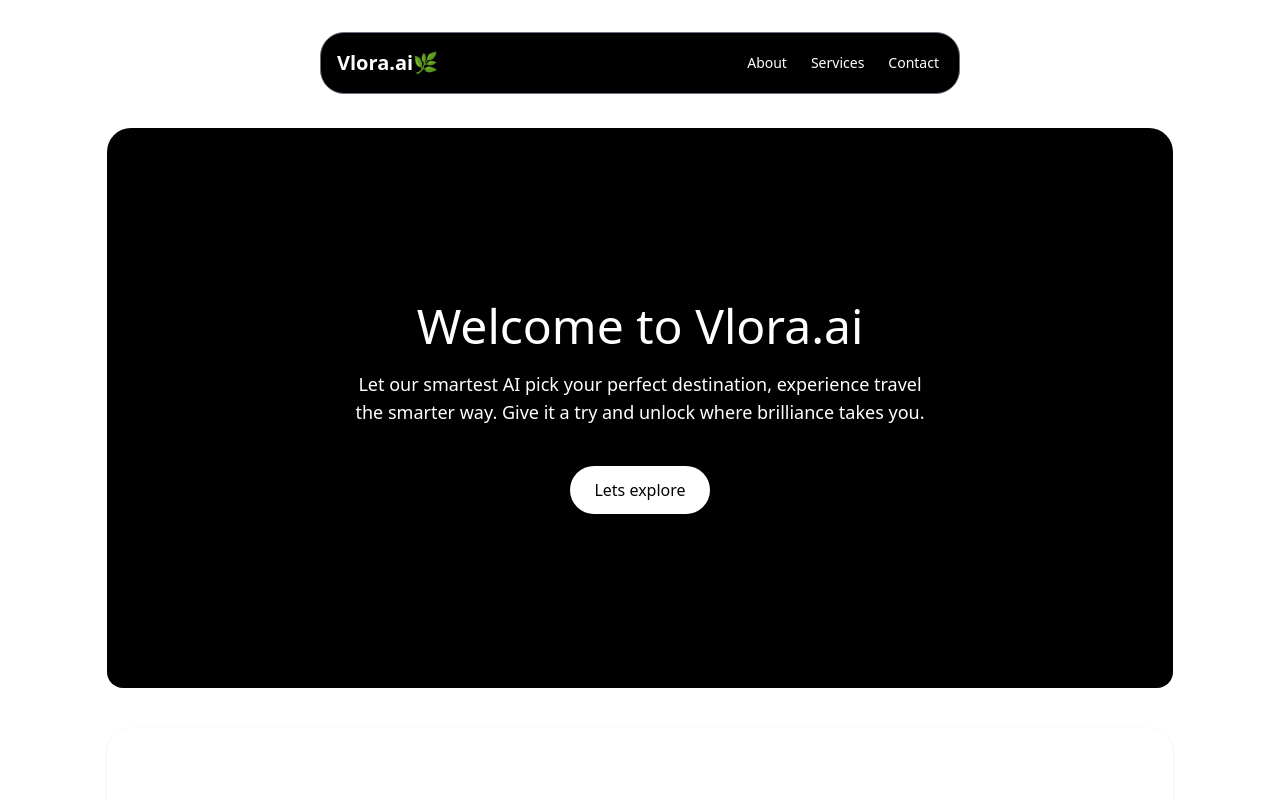
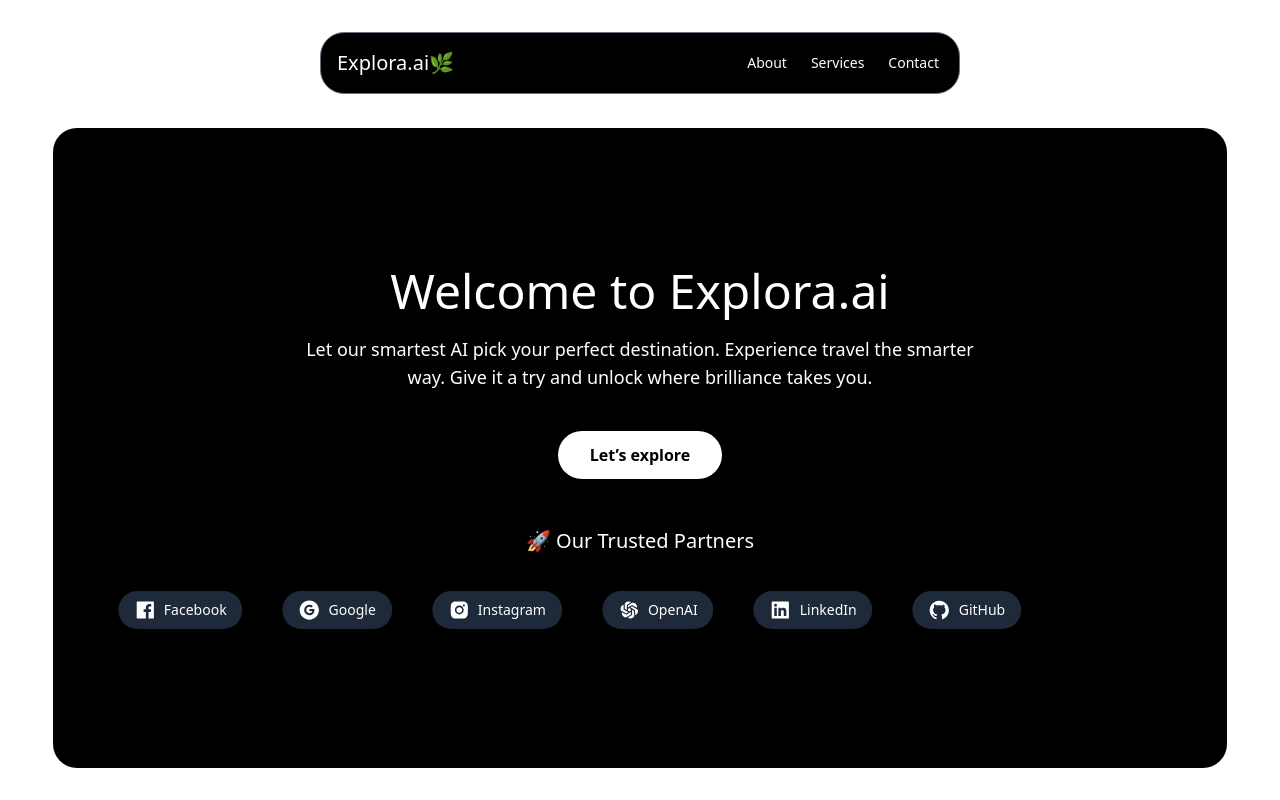
Before and after one commit to jenasuraj/Explora, a Next.js app: page / in a window 1280 px wide. Shown: the top 800 px of the page. Built offline with nearby package versions, Linux system fonts and the light colour scheme.

Commit message:
(style): ui enhancements got better in /components/home

```diff
--- a/app/globals.css
+++ b/app/globals.css
@@ -1 +1,15 @@
 @import "tailwindcss";
+
+
+@keyframes scroll-left-to-right {
+  0% {
+    transform: translateX(-100%);
+  }
+  100% {
+    transform: translateX(100%);
+  }
+}
+
+.animate-scroll-x {
+  animation: scroll-left-to-right 20s linear infinite;
+}
--- a/components/Navbar.jsx
+++ b/components/Navbar.jsx
@@ -14,8 +14,9 @@ const pathname = usePathname()
 
   return (
     <>
-   <Link href="/"><ul className="text-xl font-bold ml-2">Vlora.ai🌿</ul></Link>
-              <button
+   <Link href="/">
+   <ul className="text-xl  ml-2">Explora.ai🌿</ul></Link>
+            <button
                 className="md:hidden text-white text-2xl mr-2"
                 onClick={() => setIsOpen(!isOpen)}>
                 ☰
--- a/components/home/Section1.jsx
+++ b/components/home/Section1.jsx
@@ -1,38 +1,77 @@
-"use client"
+"use client";
 
-import React from 'react'
-import Link from 'next/link'
-import { useEffect } from 'react';
-import AOS from 'aos';
-import 'aos/dist/aos.css';
+import React, { useEffect, useState } from "react";
+import Link from "next/link";
+import AOS from "aos";
+import "aos/dist/aos.css";
+
+import {
+  AiFillApple,
+  AiFillAppstore,
+  AiFillChrome,
+  AiFillFacebook,
+  AiFillGoogleCircle,
+  AiFillInstagram,
+  AiFillOpenAI,
+  AiFillLinkedin,
+  AiFillGithub,
+} from "react-icons/ai";
 
 const Section1 = () => {
+  const [companyLogo] = useState([
+    { logo: AiFillApple, name: "Apple" },
+    { logo: AiFillAppstore, name: "Microsoft" },
+    { logo: AiFillChrome, name: "Chrome" },
+    { logo: AiFillFacebook, name: "Facebook" },
+    { logo: AiFillGoogleCircle, name: "Google" },
+    { logo: AiFillInstagram, name: "Instagram" },
+    { logo: AiFillOpenAI, name: "OpenAI" },
+    { logo: AiFillLinkedin, name: "LinkedIn" },
+    { logo: AiFillGithub, name: "GitHub" },
+  ]);
+
   useEffect(() => {
-    AOS.init({
-      duration: 1000,
-      once: true,
-    });
+    AOS.init({ duration: 1000, once: true });
   }, []);
 
   return (
-   <>
-         <section className=" p-6 min-h-[70vh] bg-black w-5/6 rounded-t-3xl flex justify-center items-center rounded-b-2xl mx-auto" data-aos="zoom-out">
-        <header className="text-white flex items-center justify-center flex-col text-center">
-          <h1 className="text-5xl">Welcome to Vlora.ai</h1>
-          <p className="text-lg mt-5 max-w-xl">
-            Let our smartest AI pick your perfect destination, experience travel the smarter way.
-            Give it a try and unlock where brilliance takes you.
+    <section
+      className="p-10 min-h-[80vh] bg-black w-11/12 max-w-7xl mx-auto rounded-3xl flex flex-col justify-center items-center"
+      data-aos="zoom-out"
+    >
+      {/* Heading */}
+      <header className="text-white text-center mb-12">
+        <h1 className="text-5xl ">Welcome to Explora.ai</h1>
+        <p className="text-lg mt-5 max-w-2xl mx-auto">
+          Let our smartest AI pick your perfect destination. Experience travel
+          the smarter way. Give it a try and unlock where brilliance takes you.
         </p>
         <Link href="/operation">
-            <button className="mt-10 px-6 py-3 bg-white text-black rounded-full cursor-pointer hover:bg-gray-500 transition-all hover:text-white">
-              Lets explore
+          <button className="mt-10 px-8 py-3 bg-white text-black font-semibold rounded-full cursor-pointer hover:bg-gray-600 hover:text-white transition-all duration-300">
+            Let’s explore
           </button>
         </Link>
       </header>
+
+      {/* Partners title */}
+      <p className="text-white text-xl font-medium mb-4">🚀 Our Trusted Partners</p>
+
+      {/* Animated Logo Strip */}
+      <div className="w-full overflow-hidden">
+        <div className="flex gap-6 whitespace-nowrap animate-scroll-x">
+          {companyLogo.map((item, index) => (
+            <div
+              key={index}
+              className="flex mt-5 items-center gap-2 bg-gray-800 px-4 py-2 rounded-full text-white shadow-md mx-2 hover:bg-gray-700 transition-all duration-200"
+            >
+              <item.logo size={22} />
+              <p className="text-sm font-medium">{item.name}</p>
+            </div>
+          ))}
+        </div>
+      </div>
     </section>
+  );
+};
 
-   </>
-  )
-}
-
-export default Section1
+export default Section1;
```
Lines whose indentation alone changed are shown as unchanged.
